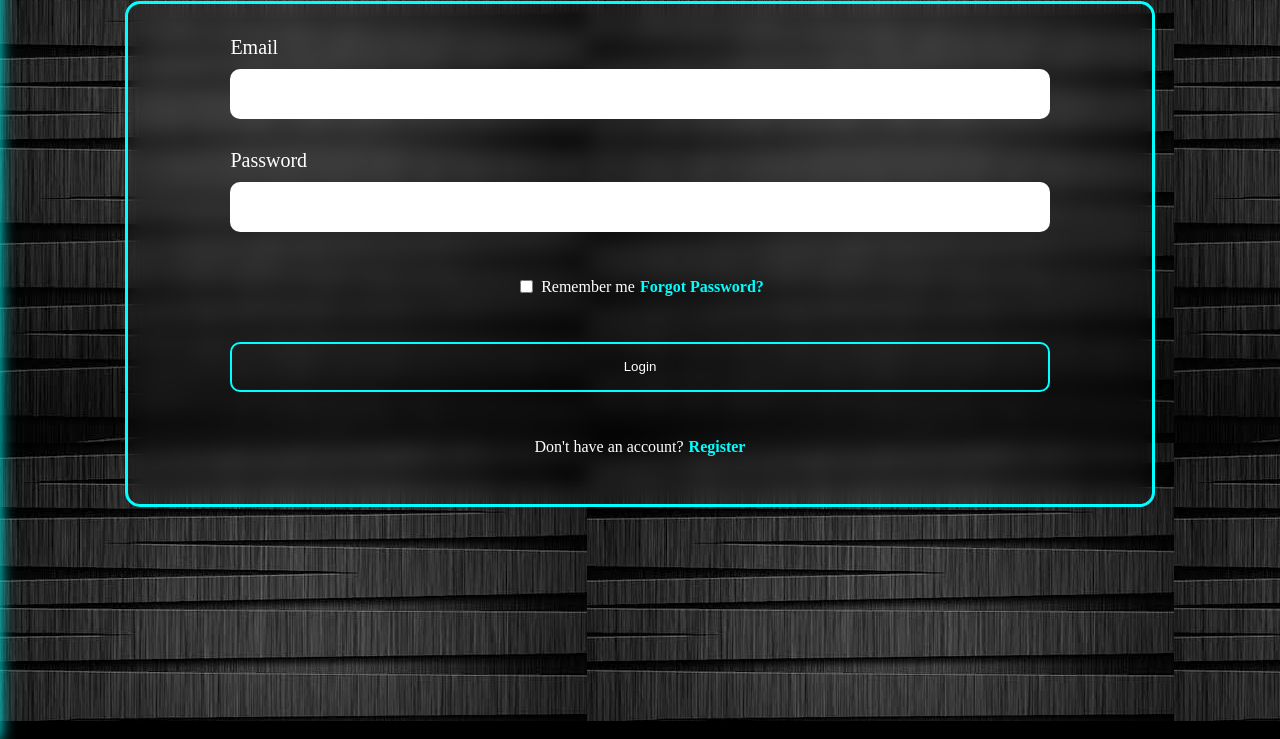
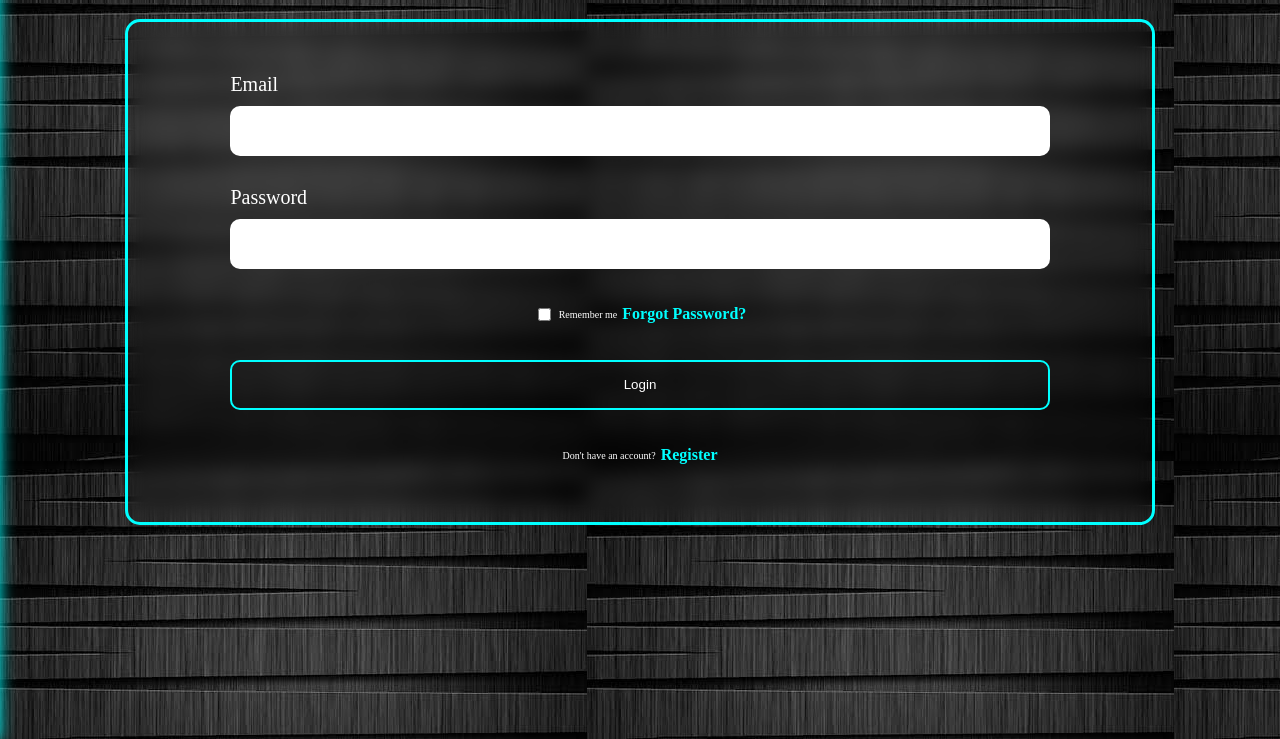
Before and after one commit to ransomsiyeofori-dotcom/SuaveTrading, a plain HTML site: page login.html in a window 1280 px wide. Shown: the part 129-868 px from the top of the page. Drawn offline with nearby package versions, Linux system fonts and the light colour scheme.

Commit message:
Update login.html

```diff
--- a/login.html
+++ b/login.html
@@ -1,4 +1,4 @@
-<!doctype.html>
+up<!doctype.html>
    <html lang="en">
     <head><link rel="stylesheet" href="https://fonts.googleapis.com/css2?family=Material+Symbols+Outlined:opsz,wght,FILL,GRAD@24,400,0,0&icon_names=add" />
     <link href="https://fonts.googleapis.com/icon?family=Material+Icons" rel="stylesheet">
@@ -141,7 +141,8 @@ h1 {color: white;}
 
 strong { color: cyan;}
 
-p { color: white;}
+p { color: white;
+    font-size: 10;}
 a { text-decoration: none;}
 
 .register { display: flex;
```
